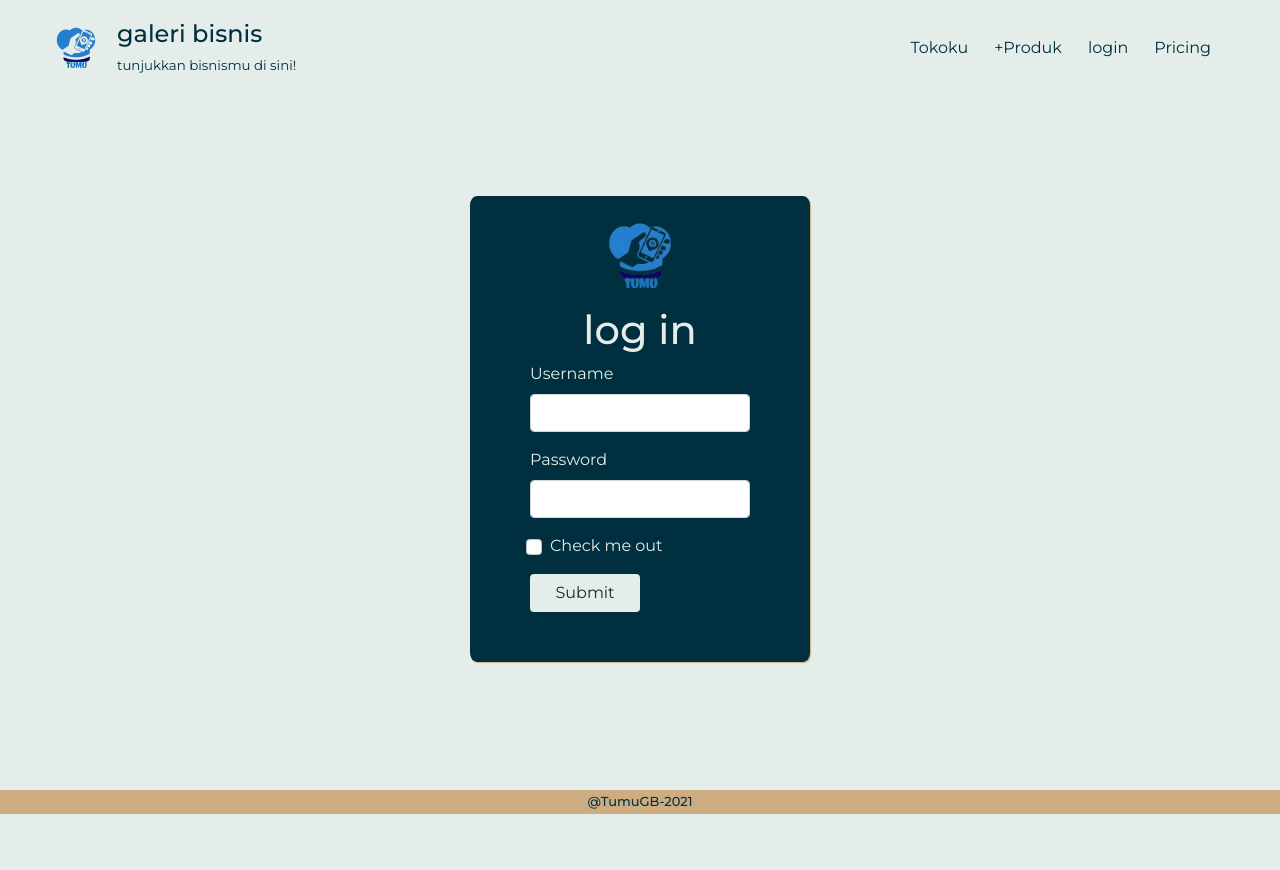
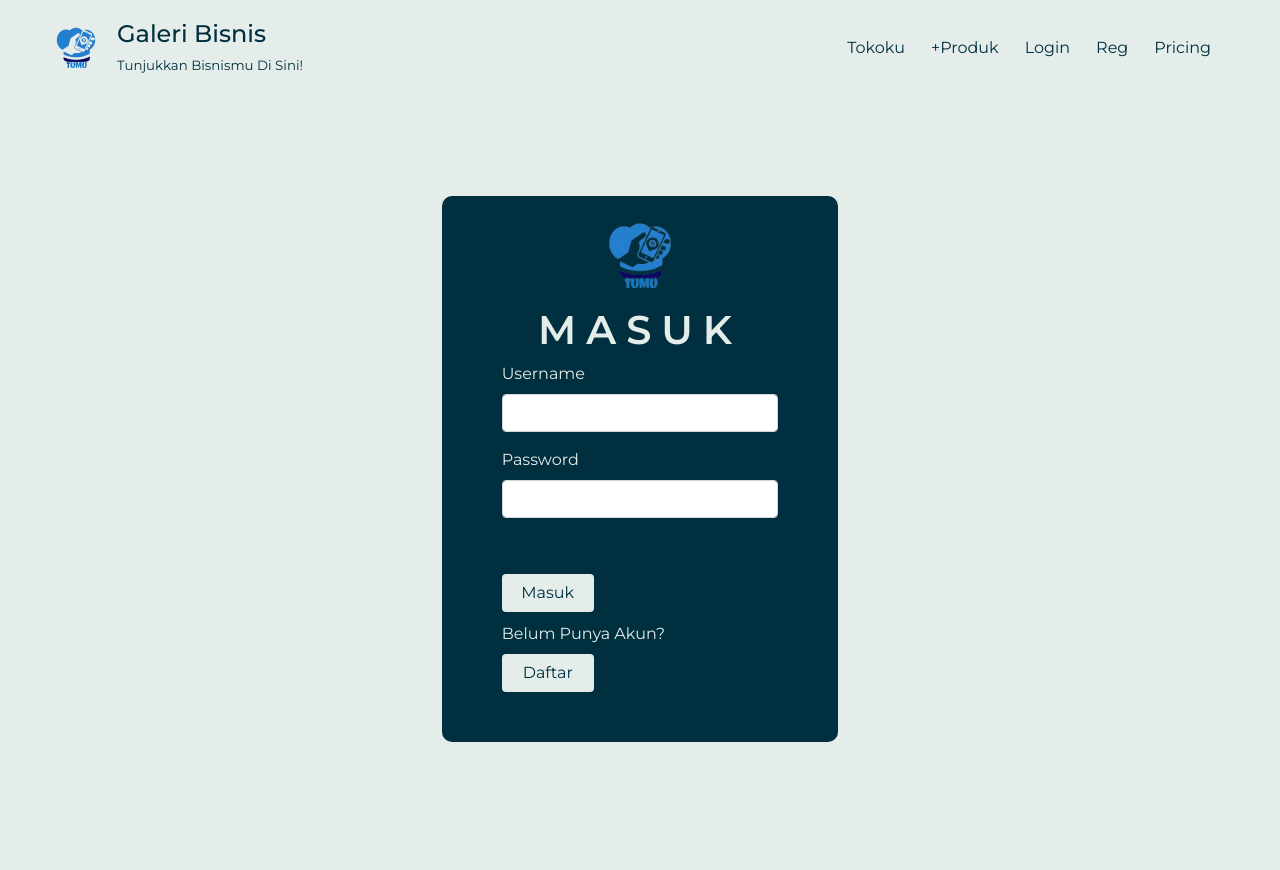
Before and after one commit to khonsa-mutmainnah/TumuGaleriBisnis, a PHP site: page /index.php?p=login in a window 1280 px wide. Before the commit the page ends 814 px from the top, so only its background shows below. Run offline with PHP 8.4, Linux system fonts and the light colour scheme.

Commit message:
tambahkan register

```diff
--- a/StyleIndex.css
+++ b/StyleIndex.css
@@ -1,6 +1,7 @@
 .all{
     background-color: #e4edea;
     font-family: montserrat, sans-serif;
+    text-transform: capitalize;
     color: #002f3f;
 }
 
@@ -20,14 +21,12 @@
 /* log in css*/
 
 .log-in .login-form{
-    /* border: 1px solid #002f3f; */
-    border-radius: 2%;
+    border-radius: 10px;
     padding: 50px 60px;
     margin-top: 15vh;
     margin-bottom: 16vh;
     background-color: #002f3f;
     color: #e4edea;
-    box-shadow: 1px 1px 1px #cdac81;
 }
 
 .log-in .logol img{
@@ -42,12 +41,83 @@
     background-color: #cdac81;
 }
 
-.text-center h2{
+.log-in .text-center h2{
     font-weight: 600;
     font-size: 30px;
     margin-top: 50px;
     color: #002f3f;
     text-transform: uppercase;
+}
+
+.log-in .text-center h1{
+    font-weight: 600;
+    color: #e4edea;
+    text-transform: uppercase;
+    letter-spacing: 10px;
+}
+
+.log-in .button-end input{
+    background-color: #e4edea;
+    color:#002f3f;
+    font-weight: 400;
+    margin-top: 40px;
+    margin-bottom: 10px;
+}
+.log-in .button-end a{
+    background-color: #e4edea;
+    color:#002f3f;
+    font-weight: 400;
+}
+.log-in .btn:hover{
+    background-color: #cdac81;
+}
+
+/* register user css */
+.register-user .text-center h1{
+    font-weight: 600;
+    color: #e4edea;
+    text-transform: uppercase;
+    letter-spacing: 10px;
+}
+
+.register-user .username{
+    margin-top: 15px;
+}
+
+.register-user .form-label{
+    margin-top: 15px;
+}
+
+.register-user .register-form{
+    border-radius: 10px;
+    padding: 50px 60px;
+    margin-top: 15vh;
+    margin-bottom: 16vh;
+
+    background-color: #002f3f;
+    color: #e4edea;
+    box-shadow: 1px 1px 1px #cdac81;
+}
+
+.register-user .logol img{
+    width: 80px;
+    margin-top: -30px;
+    margin-bottom: 10px;
+}
+.register-user .button-end input{
+    background-color: #e4edea;
+    color:#002f3f;
+    font-weight: 400;
+    margin-top: 40px;
+    margin-bottom: 10px;
+}
+.register-user .button-end a{
+    background-color: #e4edea;
+    color:#002f3f;
+    font-weight: 400;
+}
+.register-user .btn:hover{
+    background-color: #cdac81;
 }
 
 /* home css */
--- a/index.php
+++ b/index.php
@@ -50,9 +50,10 @@ require "connection.php";
                 </button>
                 <div class="collapse navbar-collapse ml-auto justify-content-end " id="navbarNavAltMarkup">
                     <div class="navbar-nav ">
-                        <a class="nav-link active " style="color: #002f3f;"aria-current="page" href="?p=login">Tokoku</a>
+                        <a class="nav-link active " style="color: #002f3f;"aria-current="page" href="?p=masuk">Tokoku</a>
                         <a class="nav-link " style="color: #002f3f;"href="#">+Produk</a>
                         <a class="nav-link " style="color: #002f3f;"href="?p=login">login</a>
+                        <a class="nav-link " style="color: #002f3f;"href="?p=register-user">reg</a>
                         <a class="nav-link " style="color: #002f3f;"href="#">Pricing</a>
                     </div>
                 </div>
@@ -81,10 +82,5 @@ require "connection.php";
             }
         ?>
     </div>
-
-    <!-- footer -->
-    <footer class="text-center" id="foot">
-    @TumuGB-2021
-    </footer>
 </body>
 </html>
--- a/pages/login.php
+++ b/pages/login.php
@@ -1,9 +1,8 @@
-<div class="container log-in">
-  <div class="col-lg-4 offset-lg-4">
+<div class="container log-in col-lg-4">
     <form class="login-form">
       <div class="text-center logol">
         <img src="./gambar/logo.png" class="rounded" alt="...">
-        <h1 class="masuk">log in</h1>
+        <h1 class="masuk">masuk</h1>
       </div>
       <div class="mb-3">
         <label for="exampleInputEmail1" class="form-label">Username</label>
@@ -13,11 +12,12 @@
         <label for="exampleInputPassword1" class="form-label">Password</label>
         <input type="password" class="form-control" id="exampleInputPassword1">
       </div>
-      <div class="mb-3 form-check">
-        <input type="checkbox" class="form-check-input" id="exampleCheck1">
-        <label class="form-check-label" for="exampleCheck1">Check me out</label>
+      <div class="button-end">
+        <input class="btn col-lg-4" type="submit" value="Masuk">
       </div>
-      <button type="submit" class="btn col-6 mx-auto" id="submit-login">Submit</button>
+      <label for="" class="form-label">belum punya akun?</label>
+      <div class="button-end">
+        <a class="btn col-lg-4" href="#" role="button">Daftar</a>
+      </div>
     </form>
-  </div>
 </div>
```
Also changed, not shown: pages/register-user.php (added, +43 -0 lines).
